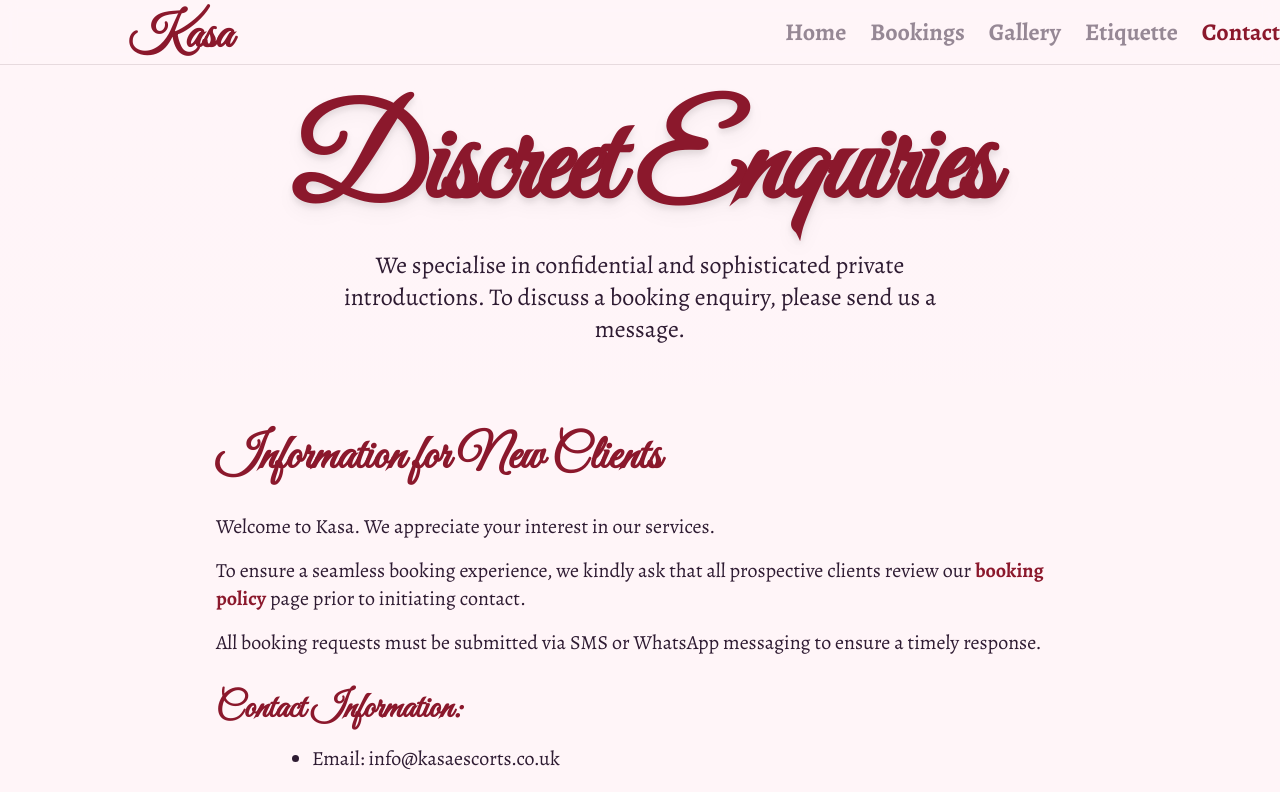
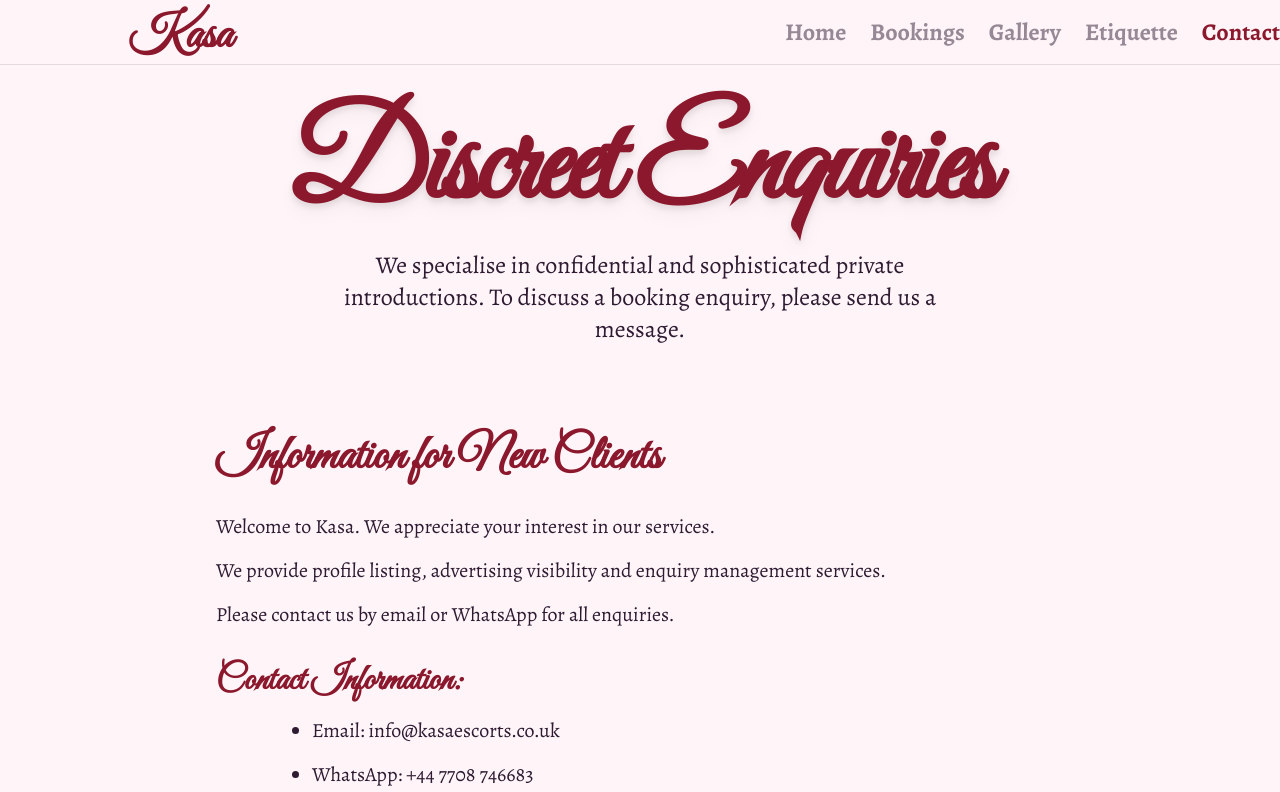
Before and after one commit to chrisbee2812/Roseescorts, a Next.js app: page /contact in a window 1280 px wide. Shown: the top 792 px of the page. Built offline with nearby package versions, Linux system fonts and the light colour scheme.

Commit message:
small contact page update

```diff
--- a/src/app/contact/page.tsx
+++ b/src/app/contact/page.tsx
@@ -42,10 +42,10 @@
                   Welcome to Kasa. We appreciate your interest in our services.
               </p>
               <p className="mx-auto mb-4 max-w-3xl md:max-w-5xl text-foreground text-lg md:text-xl">
-                  To ensure a seamless booking experience, we kindly ask that all prospective clients review our <Link href="/bookings" className="text-primary font-bold">booking policy</Link> page prior to initiating contact.
+                  We provide profile listing, advertising visibility and enquiry management services.
               </p>
               <p className="mx-auto mb-8 max-w-3xl md:max-w-5xl text-foreground text-lg md:text-xl">
-                  All booking requests must be submitted via SMS or WhatsApp messaging to ensure a timely response.
+                  Please contact us by email or WhatsApp for all enquiries.
               </p>
               <h3 className="mb-4 font-headline text-3xl font-bold md:text-4xl text-primary">
                 Contact Information:
```
